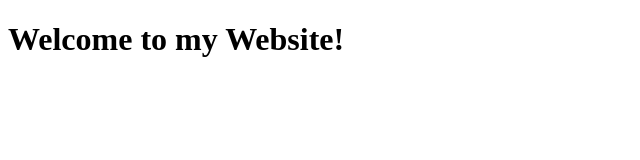
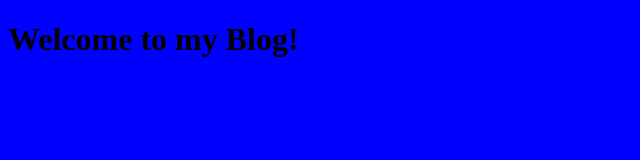
Before and after one commit to lhuynh100/my-personal-website, a plain HTML site: page index.html in a window 1280 px wide. Shown: the whole page, without its empty margins (0-640 px from the left). Drawn offline with Linux system fonts and the light colour scheme.

Commit message:
add style.css, connect to index.html

```diff
--- a/index.html
+++ b/index.html
@@ -1,8 +1,10 @@
 <!DOCTYPE html>
 <html lang="en">
-  <head></head>
-  <title>My Personal Website</title>
+  <head>
+    <link rel="stylesheet" href="style.css" />
+    <title>My Personal Website</title>
+  </head>
   <body>
-    <h1>Welcome to my Website!</h1>
+    <h1>Welcome to my Blog!</h1>
   </body>
 </html>
--- /dev/null
+++ b/style.css
@@ -0,0 +1,3 @@
+body {
+    background: blue;
+}
```
